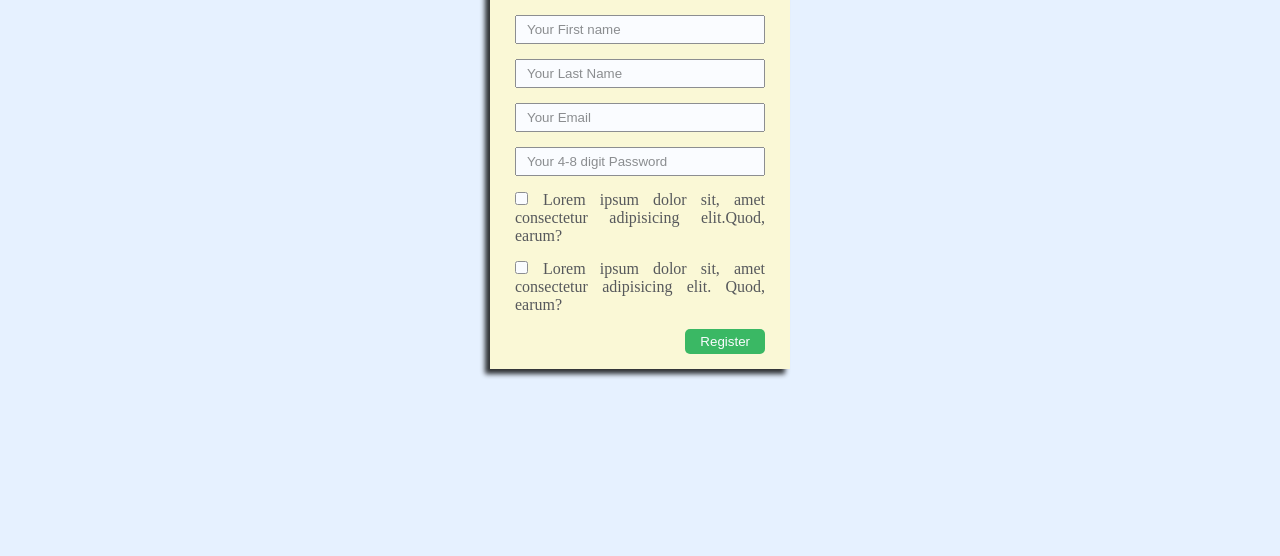
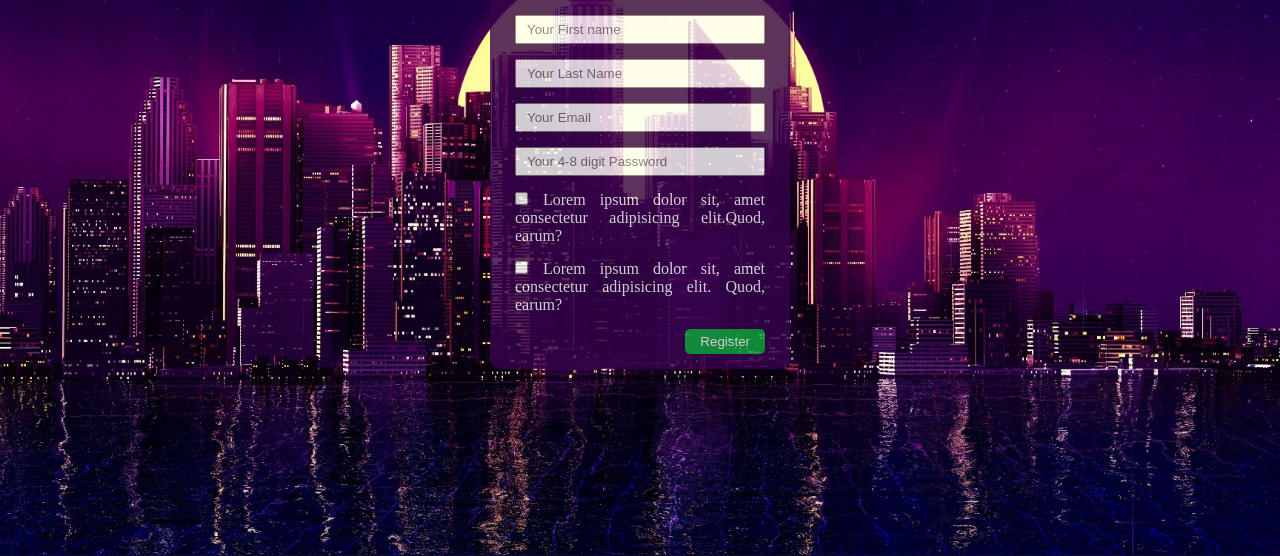
Before and after one commit to Mr-Mahbub092/Registration-Form, a plain HTML site: page index.html in a window 1280 px wide. Shown: the part 244-800 px from the top of the page. Drawn offline with Linux system fonts and the light colour scheme.

Commit message:
added background picture and modified to give an attractive look

```diff
--- a/css/styles.css
+++ b/css/styles.css
@@ -6,20 +6,24 @@
 body{
 }
 main{
-  background-color: #E6F1FF;
+  background-image: url(../images/background.jpg);
+  background-repeat: no-repeat;
+  background-position: center;
+  background-size: cover;
   font-family: Opes Sans;
   display: flex;
   align-items: center;
   justify-content: center;
   height:100vh;
+
 }
 section{
-  background-color: #FFFACD;
-  color:#333333;
+  background-color: #36024C;
+  color:#ffffff;
   opacity: 0.8;
   width:300px;
   padding:15px 25px;
-  box-shadow: -5px 5px 5px black;
+ border-radius: 10px;
 }
 h2{
   text-align: center;
```
Also changed, not shown: images/background.jpg (added), images/laptop1234.jpg (added).
